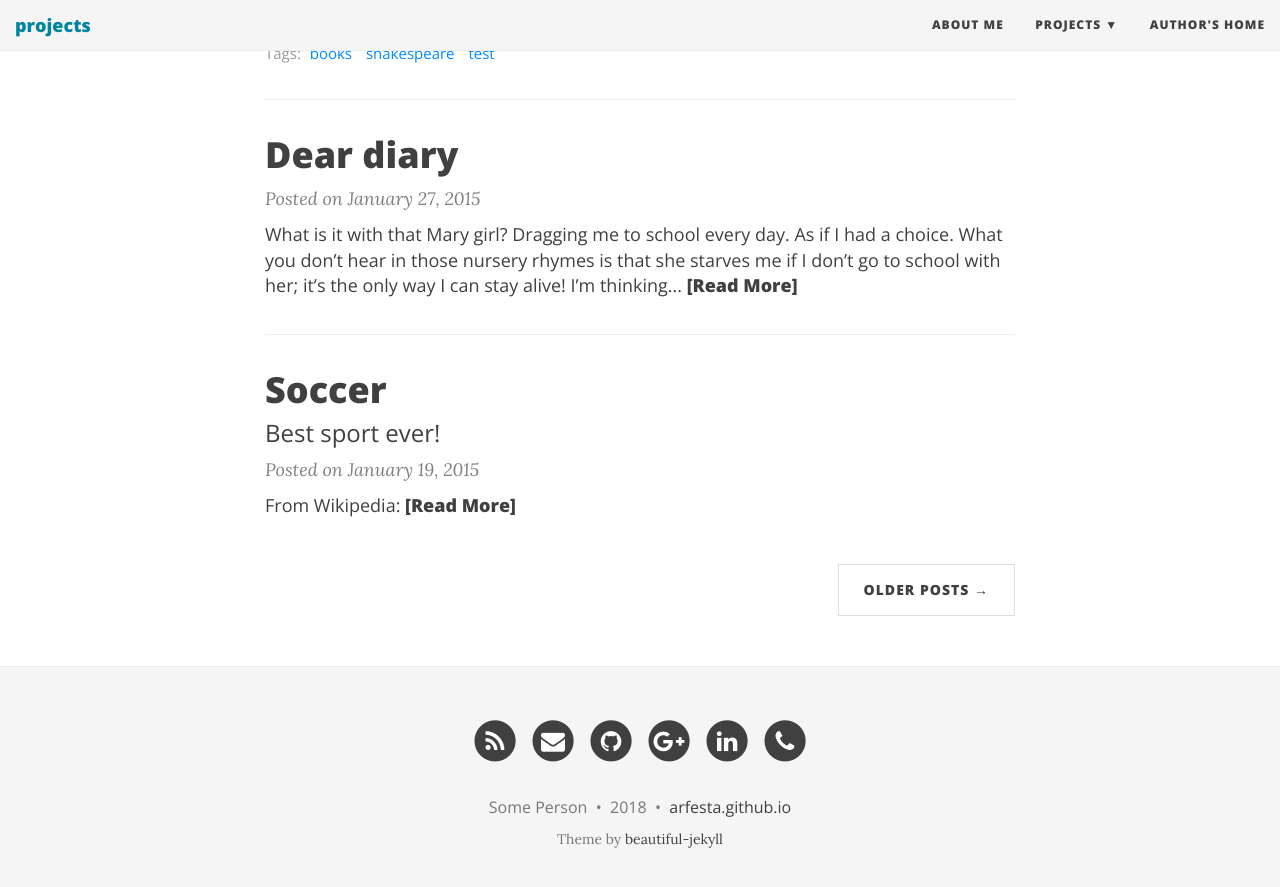
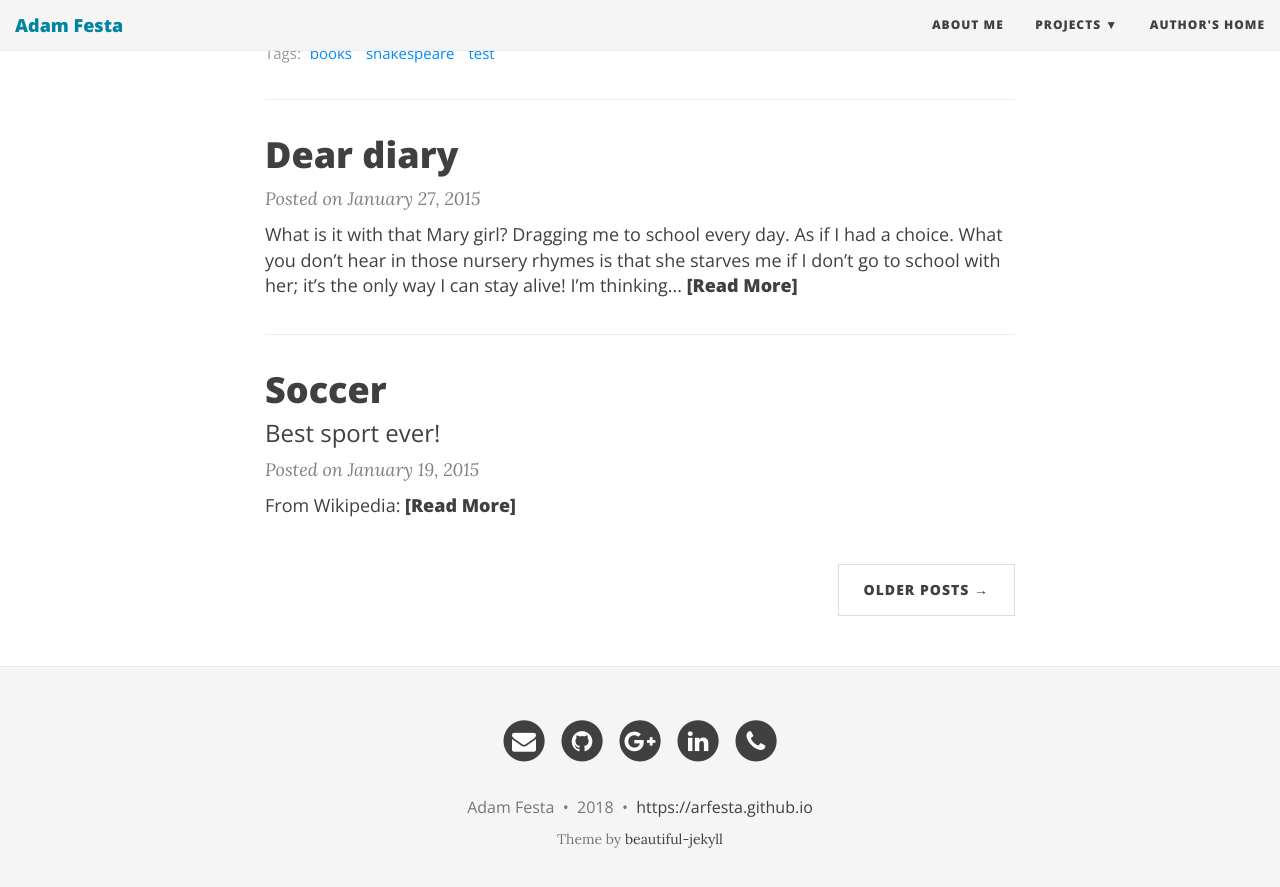
Before and after one commit to arfesta/projects, a Jekyll site: the page built from index.html, in a window 1280 px wide and 900 px high, scrolled down 1081 px. Shown: the top 887 px of the window. Built offline with Jekyll 4.4.1, drawn with Linux system fonts in a browser that asks for light colours; nearby versions of some CDN libraries; the list of posts is cut into pages by our own code.

Commit message:
Update _config.yml

```diff
--- a/_config.yml
+++ b/_config.yml
@@ -14,7 +14,7 @@ baseurl: "/projects"
 # Of course don't forget to change the username and projectname to YOUR username and project
 
 # Name of website
-title:
+title: Adam Festa
 
 # Short description of your site
 description: Home Page
@@ -64,14 +64,14 @@ footer-link-col: "#404040"
 # Change all these values or delete the ones you don't want.
 # Important: you must keep the "name" parameter, everything else you can remove
 author:
-  name: Some Person
+  name: Adam Festa
 
 # Select your active Social Network Links.
 # Uncomment the links you want to show in the footer and add your information to each link.
 # You can reorder the items to define the link order.
 # If you want to add a new link that isn't here, you'll need to also edit the file _data/SocialNetworks.yml
 social-network-links:
-  rss: true
+#  rss: true
   email: "arfesta@gmail.com"
 #  facebook: daattali
   github: arfesta
@@ -95,7 +95,7 @@ share-links-active:
 
 # How to display the link to the website in the footer
 # Remove this if you don't want a link in the footer
-url-pretty: "arfesta.github.io"  # eg. "deanattali.com/beautiful-jekyll"
+url-pretty: "https://arfesta.github.io"  # eg. "deanattali.com/beautiful-jekyll"
 
 # --- Web Statistics Section --- #
 
@@ -132,7 +132,7 @@ title-separator: "-"
 # --- Don't need to touch anything below here (but you can if you want) --- #
 
 # Output options (more information on Jekyll's site)
-timezone: "America/"
+timezone: "America/Central"
 markdown: kramdown
 highlighter: rouge
 permalink: /:year-:month-:day-:title/
@@ -163,7 +163,6 @@ link-tags: true
 
 # Exclude these files from production site
 exclude:
-  - CHANGELOG.md
   - CNAME
   - Dockerfile
   - Gemfile
@@ -227,6 +226,3 @@ prose:
 plugins:
   - jekyll-paginate
   - jekyll-sitemap
-
-# Beautiful Jekyll / Dean Attali
-# 2fc73a3a967e97599c9763d05e564189
```
